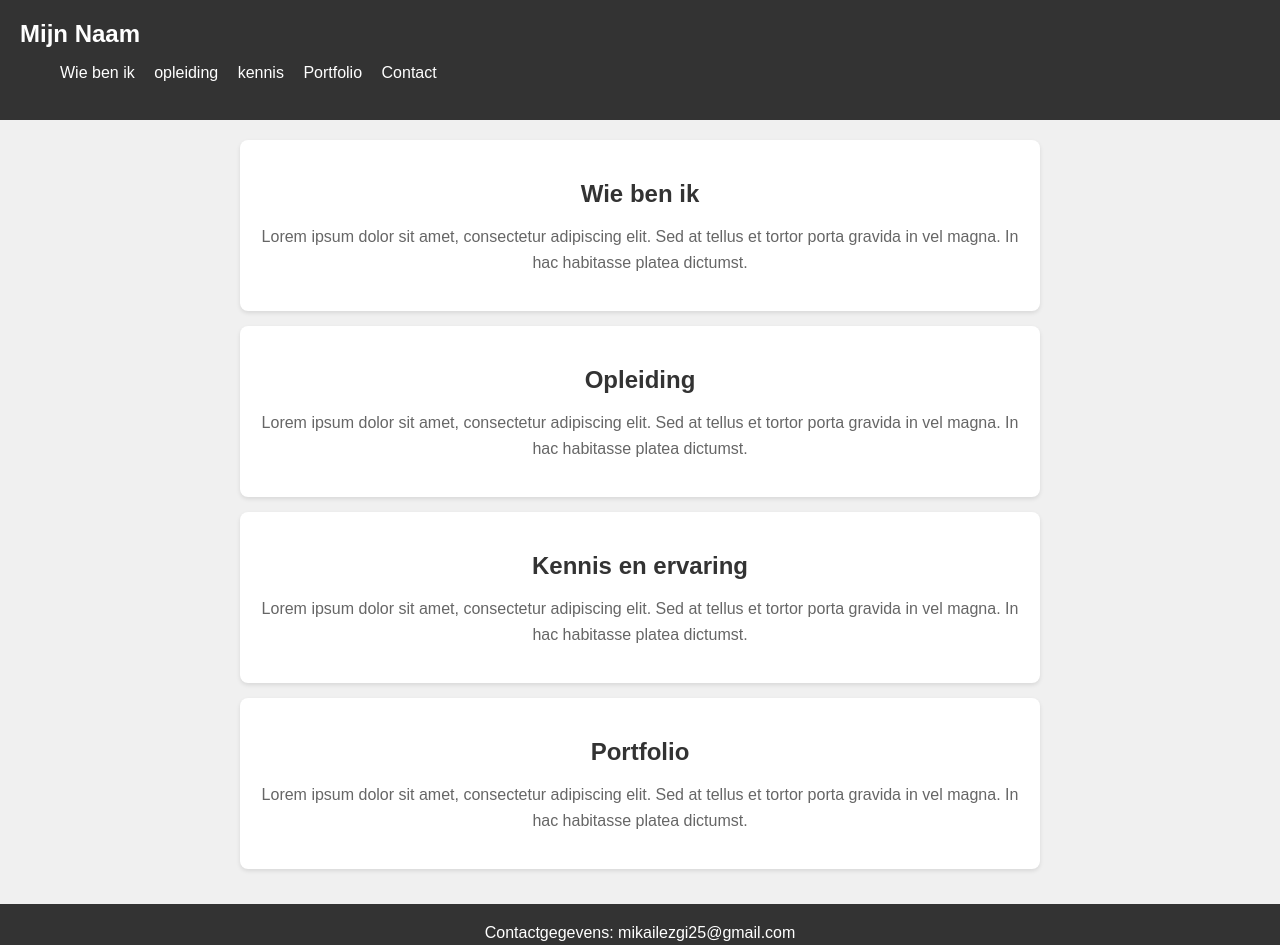
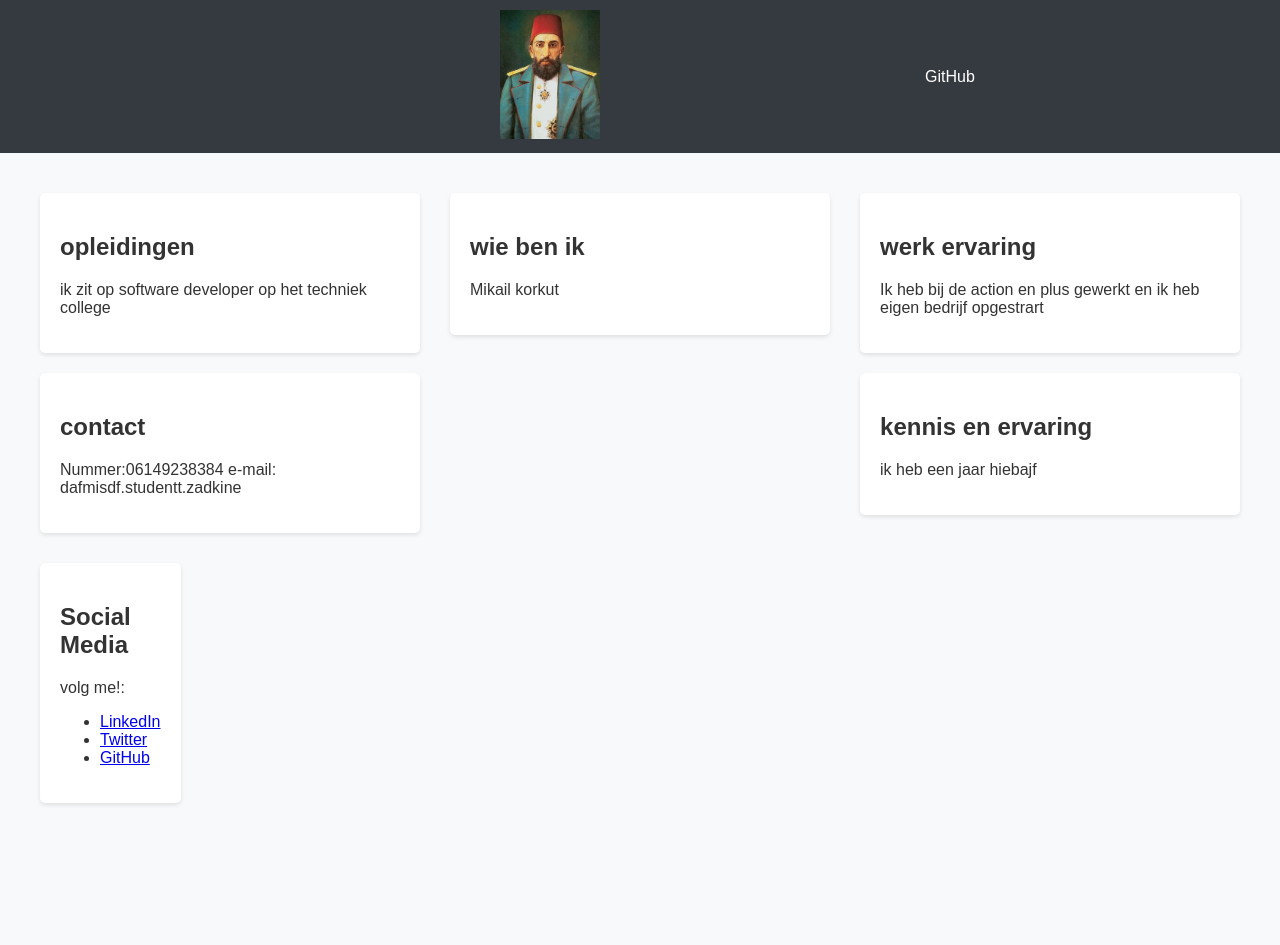
Before and after one commit to DynamiteStudio/K0722-Front-end-development, a plain HTML site: page index.html in a window 1280 px wide. After the commit the page ends 863 px from the top, so only its background shows below. Drawn offline with Linux system fonts and the light colour scheme.

Commit message:
sgsdgsgs

```diff
--- a/index.html
+++ b/index.html
@@ -1,54 +1,71 @@
 <!DOCTYPE html>
-<html lang="nl">
+<html lang="en">
 <head>
     <meta charset="UTF-8">
     <meta name="viewport" content="width=device-width, initial-scale=1.0">
-    <title>Mijn Portfolio</title>
     <link rel="stylesheet" href="style.css">
+    <title>Mikail Korkut Portfolio</title>
 </head>
 <body>
     <header>
-        <h1>Mijn Naam</h1>
-        <nav>
-            <ul>
-                <li><a href="#about">Wie ben ik</a></li>
-                <li><a href="#opleiding">opleiding</a></li>
-                <li><a href="#kennis">kennis</a></li>
-                <li><a href="#portfolio">Portfolio</a></li>
-                <li><a href="#contact">Contact</a></li>
-
-            </ul>
+        <nav class="navbar">
+            <div class="navbar-center">
+                <img src="OIP.jpg" alt="Logo" width="100px">
+            </div>
+            <div class="navbar-right">
+                <a href="https://github.com/DynamiteStudio/K0722-Front-end-development.git" target="_blank">GitHub</a>
+            </div>
         </nav>
     </header>
 
     <main>
-        <section id="about">
-            <h2>Wie ben ik</h2>
-            <article>
-                <p>Lorem ipsum dolor sit amet, consectetur adipiscing elit. Sed at tellus et tortor porta gravida in vel magna. In hac habitasse platea dictumst.</p>
-            </article>
+        <section id="profile">
+            <div class="container">
+                <h1>opleidingen</h1>
+                <p>ik zit op software developer
+                    op het techniek college</p>
+            </div>
         </section>
-        <section id="opleiding">
-            <h2>Opleiding</h2>
-            <article>
-                <p>Lorem ipsum dolor sit amet, consectetur adipiscing elit. Sed at tellus et tortor porta gravida in vel magna. In hac habitasse platea dictumst.</p>
-            </article>
+        <section id="social-media">
+            <div class="container">
+                <h1>wie ben ik</h1>
+                <p>Mikail korkut</p>
+            </div>
         </section>
-        <section id="kennis">
-            <h2>Kennis en ervaring</h2>
-            <article>
-                <p>Lorem ipsum dolor sit amet, consectetur adipiscing elit. Sed at tellus et tortor porta gravida in vel magna. In hac habitasse platea dictumst.</p>
-            </article>
+        <section id="work-experience">
+            <div class="container">
+                <h1>werk ervaring</h1>
+                <p>Ik heb bij de action en plus gewerkt en ik heb eigen bedrijf opgestrart</p>
+            </div>
         </section>
-        <section id="portfolio">
-            <h2>Portfolio</h2>
-            <article>
-                <p>Lorem ipsum dolor sit amet, consectetur adipiscing elit. Sed at tellus et tortor porta gravida in vel magna. In hac habitasse platea dictumst.</p>
-            </article>
+        <section id="education">
+            <div class="container">
+                <h1>contact</h1>
+                <p>Nummer:06149238384
+                    e-mail: dafmisdf.studentt.zadkine</p>
+            </div>
+        </section>
+
+        <section id="skills">
+            <div class="container">
+                <h1>kennis en ervaring</h1>
+                <p>ik heb een jaar hiebajf</p>
+            </div>
+        </section>
+        <section id="contact">
+            <div class="container">
+                <h1>Social Media</h1>
+                <p>volg me!:</p>
+                <ul>
+                    <li><a href="#">LinkedIn</a></li>
+                    <li><a href="#">Twitter</a></li>
+                    <li><a href="#">GitHub</a></li>
+                </ul>
+            </div>
         </section>
     </main>
-    <footer id="contact">
-        <p>Contactgegevens: mikailezgi25@gmail.com</p>
+    <footer>
+        <!-- Add a footer with any necessary information or links here. -->
     </footer>
 </body>
 </html>
--- a/style.scss
+++ b/style.scss
@@ -1,97 +1,101 @@
-$primary-color: #333;
+$primary-color: #343a40;
 $secondary-color: #fff;
+$accent-color: #555;
 
-$base-padding: 20px;
-$base-margin: 15px;
-
-$font-size-header: 24px;
-$font-size-text: 16px;
-
-$box-shadow: 0 2px 4px rgba(0, 0, 0, 0.1);
-$border-radius: 8px;
-
-$breakpoint-tablet: 768px;
-$breakpoint-mobile: 480px;
-
-@import "output.css";
+$container-padding: 20px;
+$container-bg-color: #fff;
+$container-border-radius: 5px;
+$container-box-shadow: 0 2px 4px rgba(0, 0, 0, 0.1);
 
 body {
     font-family: Arial, sans-serif;
     margin: 0;
     padding: 0;
-    background-color: #f0f0f0;
+    background-color: #f8f9fa;
+    color: #333;
 }
 
 header {
-    background-color: $primary-color;
-    color: $secondary-color;
-    padding: $base-padding;
-    height: 80px;
+    background-color: #343a40;
+    color: #fff;
+    padding: 20px;
+    text-align: center;
 }
 
-header h1 {
-    margin: 0;
-    font-size: $font-size-header;
+header {
+    background-color: #343a40;
+    color: #fff;
+    padding: 10px 0;
 }
 
-nav ul li {
-    display: inline;
-    margin-right: $base-margin;
+.navbar {
+    display: flex;
+    justify-content: center;
+    align-items: center;
 }
 
-nav ul li a {
-    text-decoration: none;
-    color: $secondary-color;
-    transition: color 0.3s ease;
+.navbar ul {
+    list-style: none;
+    margin: 0;
+    padding: 0;
 }
 
-nav ul li a:hover {
-    color: #ffd700;
+.navbar ul li {
+    display: inline;
+    margin-right: 20px;
 }
 
+.navbar a {
+    color: #fff;
+    text-decoration: none;
+}
+
+.navbar-center {
+    margin-left: 500px;
+    margin-right: auto;
+}
+
+.navbar-center img {
+    display: inline-block;
+}
+
+.navbar-right {
+    margin-left: 20px;
+    margin-right: auto;
+}
+
+
+
 main {
-    padding: $base-padding;
+    padding: 40px;
     display: flex;
-    flex-direction: column;
-    max-width: 800px;
-    margin: 0 auto;
+    flex-wrap: wrap;
+    justify-content: space-between;
+    align-items: flex-start;
+}
+
+.container {
+    background-color: #fff;
+    padding: 20px;
+    border-radius: 5px;
+    box-shadow: 0 2px 4px rgba(0, 0, 0, 0.1);
+    margin-bottom: 20px;
 }
 
 section {
-    background-color: $secondary-color;
-    padding: $base-padding;
-    border-radius: $border-radius;
-    box-shadow: $box-shadow;
-    margin-bottom: $base-margin;
-    text-align: center;
+    flex-basis: calc(33.33% - 20px);
 }
 
-section h2 {
-    color: $primary-color;
+#education,
+#skills {
     margin-bottom: 10px;
 }
 
-section p {
-    color: #666;
-    line-height: 1.6;
+#contact {
+    flex-basis: 200px;
+    margin-right: 2000px;
+    margin-bottom: 0;
 }
 
-footer {
-    background-color: $primary-color;
-    color: $secondary-color;
-    padding: $base-padding;
-    text-align: center;
-}
 
-footer p {
-    margin: 0;
-}
-
-// Media Queries
-@media screen and (max-width: $breakpoint-tablet) {
-    // Tablet Styles
-}
-
-@media screen and (max-width: $breakpoint-mobile) {
-    // Mobile Styles
-}
+@import'style.css';
```
Also changed, not shown: OIP.jpg (added), style.css, 1 other file.
